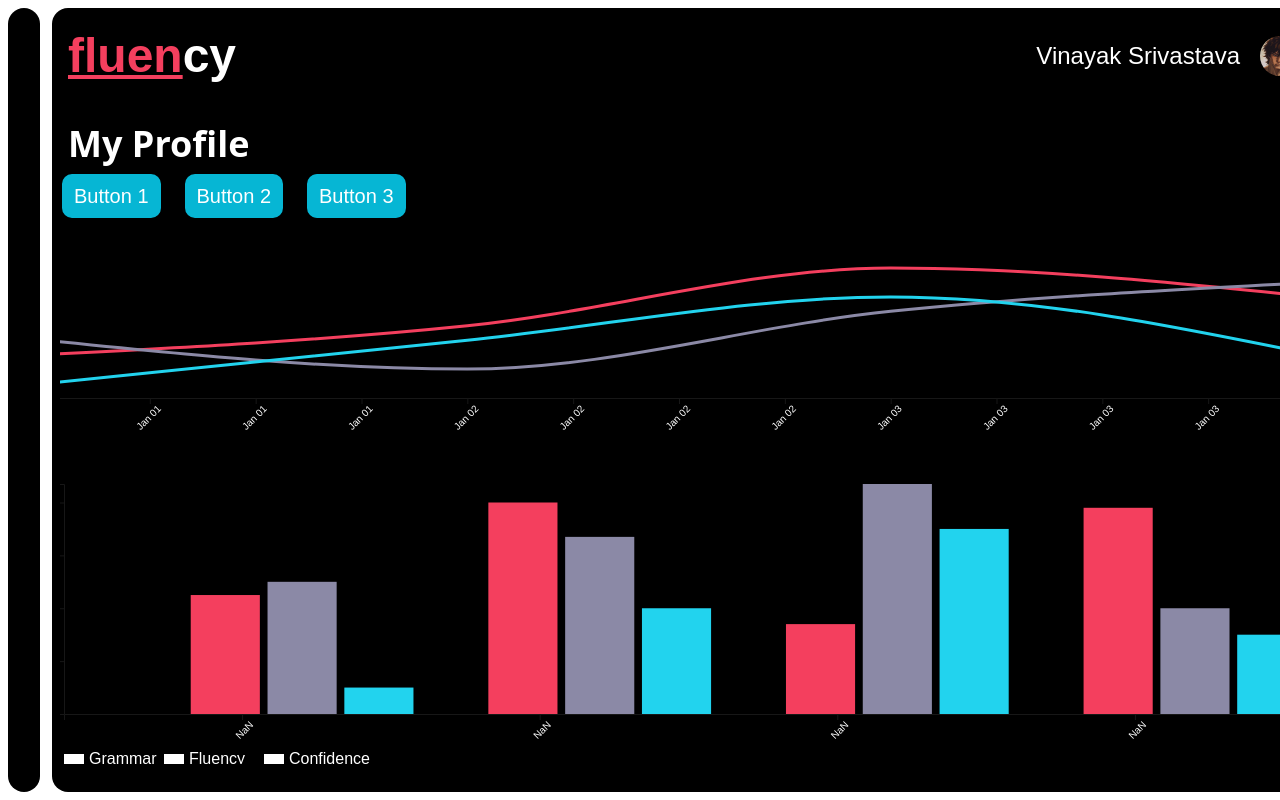
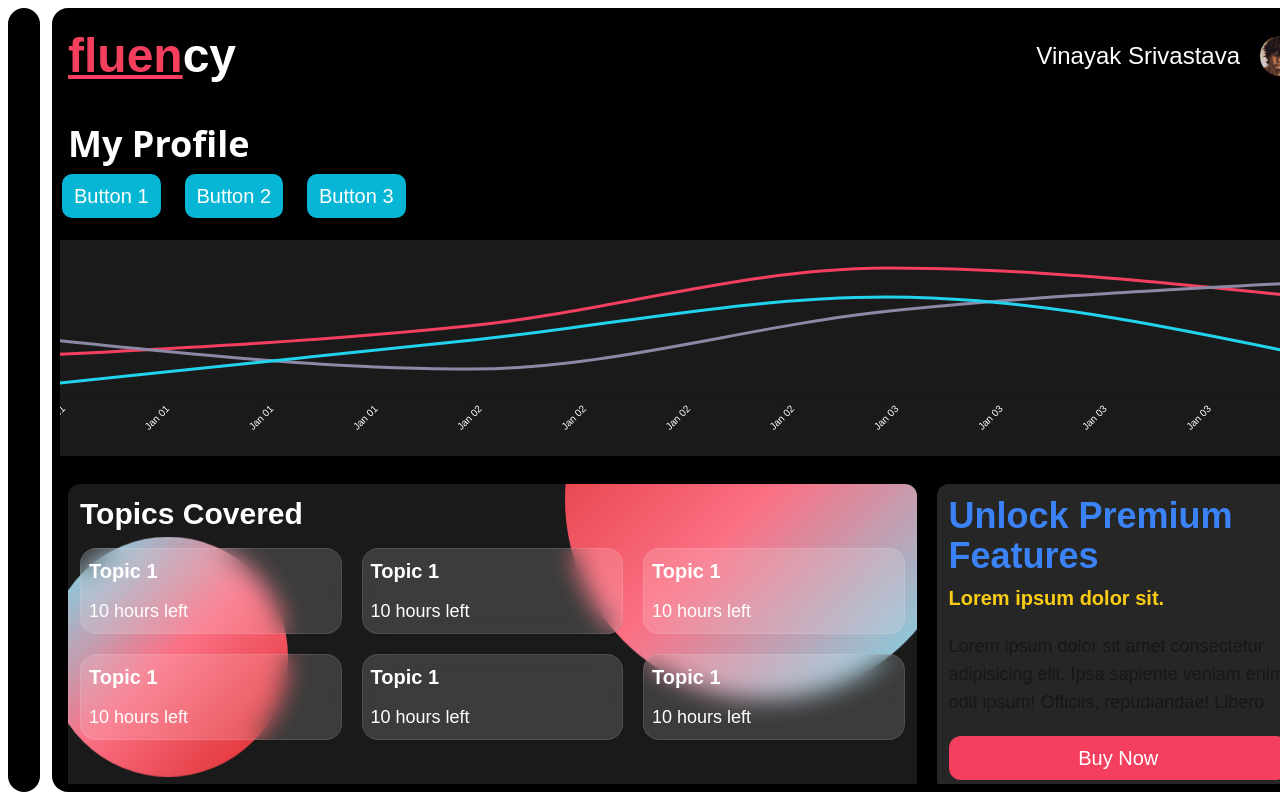
Before and after one commit to vinayakfr/fluency, a Next.js app: page / in a window 1280 px wide. Shown: the top 800 px of the page. Built offline with nearby package versions, Linux system fonts and the light colour scheme.

Commit message:
chore: modify dashboard

```diff
--- a/src/app/components/analytics/analytics.tsx
+++ b/src/app/components/analytics/analytics.tsx
@@ -33,46 +33,46 @@
     },
   ];
 
-  const sampleData2 = [
-    {
-      name: "Grammar",
-      values: [
-        { date: "2025-01-01", value: 45 },
-        { date: "2025-01-02", value: 80 },
-        { date: "2025-01-03", value: 34 },
-        { date: "2025-01-04", value: 78 },
-      ],
-    },
-    {
-      name: "Fluency",
-      values: [
-        { date: "2025-01-01", value: 50 },
-        { date: "2025-01-02", value: 67 },
-        { date: "2025-01-03", value: 87 },
-        { date: "2025-01-04", value: 40 },
-      ],
-    },
-    {
-      name: "Confidence",
-      values: [
-        { date: "2025-01-01", value: 10 },
-        { date: "2025-01-02", value: 40 },
-        { date: "2025-01-03", value: 70 },
-        { date: "2025-01-04", value: 30 },
-      ],
-    },
-  ];
+  // const sampleData2 = [
+  //   {
+  //     name: "Grammar",
+  //     values: [
+  //       { date: "2025-01-01", value: 45 },
+  //       { date: "2025-01-02", value: 80 },
+  //       { date: "2025-01-03", value: 34 },
+  //       { date: "2025-01-04", value: 78 },
+  //     ],
+  //   },
+  //   {
+  //     name: "Fluency",
+  //     values: [
+  //       { date: "2025-01-01", value: 50 },
+  //       { date: "2025-01-02", value: 67 },
+  //       { date: "2025-01-03", value: 87 },
+  //       { date: "2025-01-04", value: 40 },
+  //     ],
+  //   },
+  //   {
+  //     name: "Confidence",
+  //     values: [
+  //       { date: "2025-01-01", value: 10 },
+  //       { date: "2025-01-02", value: 40 },
+  //       { date: "2025-01-03", value: 70 },
+  //       { date: "2025-01-04", value: 30 },
+  //     ],
+  //   },
+  // ];
 
   return (
     <div className="flex place-content-center place-items-center w-full">
       <div className="flex items-center justify-between h-auto">
         <div className="flex-col place-content-center place-items-center">
-          <div className="flex place-content-center place-items-center p-2 rounded-xl w-auto shadow-lg">
+          <div className="flex place-content-center place-items-center p-2 bg-white/10 rounded-xl shadow-lg">
             <MultiLineChart data={sampleData} />
           </div>
-          <div className="flex place-content-center place-items-center p-2 rounded-xl w-auto shadow-lg">
+          {/* <div className="flex place-content-center place-items-center p-2 rounded-xl w-auto shadow-lg">
             <BarChart data={sampleData2} />
-          </div>
+          </div> */}
         </div>
       </div>
     </div>
--- a/src/app/components/analytics/line.tsx
+++ b/src/app/components/analytics/line.tsx
@@ -22,7 +22,7 @@
 
 const MultiLineChart: React.FC<MultiLineChartProps> = ({
   data,
-  width = 1320,
+  width = 1300,
   height = 200,
 }) => {
   const svgRef = useRef<SVGSVGElement | null>(null);
```
